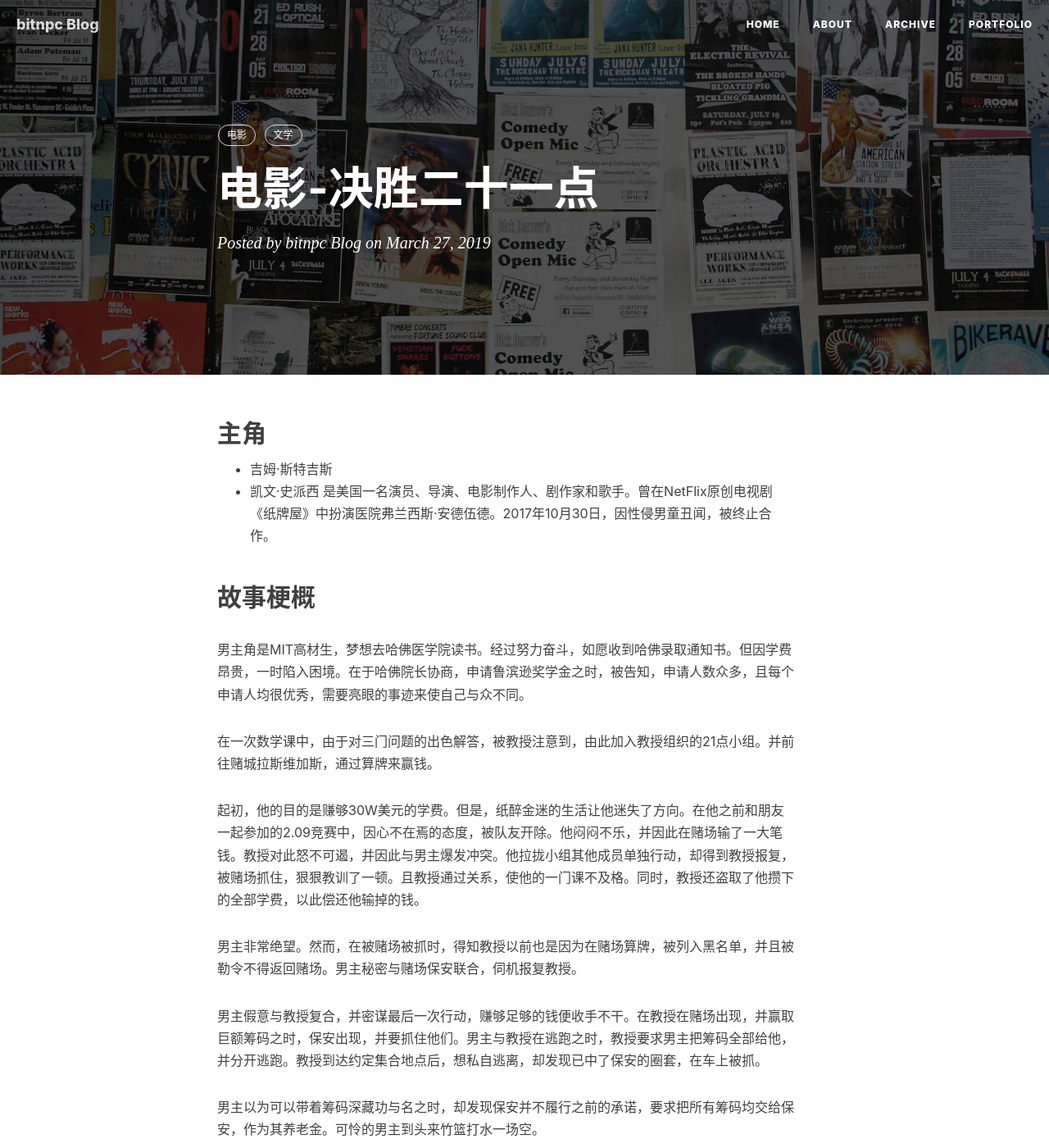
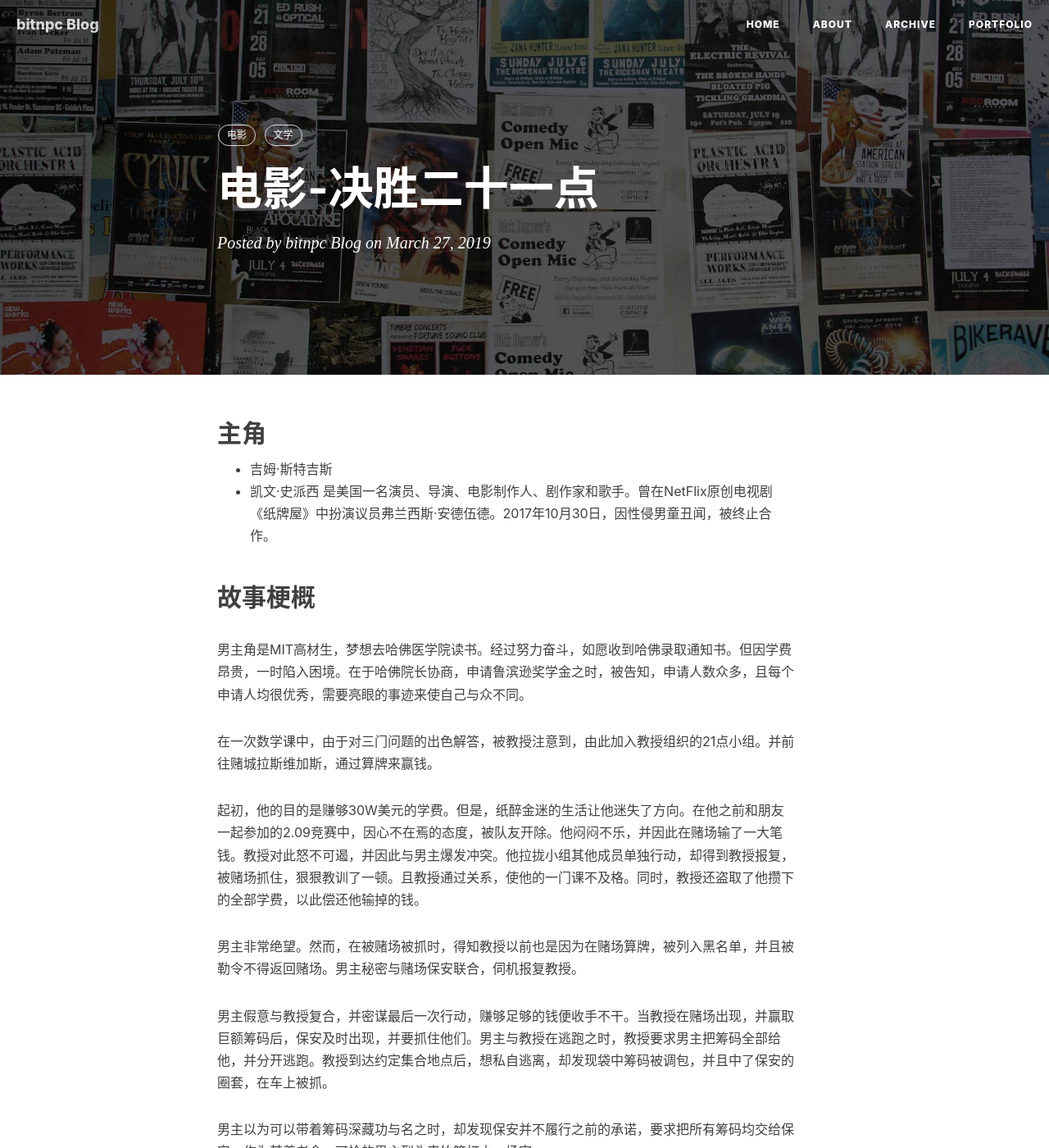
Before and after one commit to bitnpc/bitnpc.github.io, a Jekyll site: the page built from _posts/2019-03-27-电影-决胜二十一点.md, in a window 1280 px wide and 1400 px high. Shown: the whole window at 82% size. Built offline with Jekyll 4.4.1, drawn with Linux system fonts in a browser that asks for light colours; nearby versions of some CDN libraries; comment, search, counter and statistics services are not loaded.

Commit message:
expression fixed

```diff
--- a/_posts/2019-03-27-电影-决胜二十一点.md
+++ b/_posts/2019-03-27-电影-决胜二十一点.md
@@ -11,7 +11,7 @@ tags:
 ## 主角
 - 吉姆·斯特吉斯
 - 凯文·史派西
-是美国一名演员、导演、电影制作人、剧作家和歌手。曾在NetFlix原创电视剧《纸牌屋》中扮演医院弗兰西斯·安德伍德。2017年10月30日，因性侵男童丑闻，被终止合作。
+是美国一名演员、导演、电影制作人、剧作家和歌手。曾在NetFlix原创电视剧《纸牌屋》中扮演议员弗兰西斯·安德伍德。2017年10月30日，因性侵男童丑闻，被终止合作。
 
 ## 故事梗概
 男主角是MIT高材生，梦想去哈佛医学院读书。经过努力奋斗，如愿收到哈佛录取通知书。但因学费昂贵，一时陷入困境。在于哈佛院长协商，申请鲁滨逊奖学金之时，被告知，申请人数众多，且每个申请人均很优秀，需要亮眼的事迹来使自己与众不同。
@@ -22,7 +22,7 @@ tags:
 
 男主非常绝望。然而，在被赌场被抓时，得知教授以前也是因为在赌场算牌，被列入黑名单，并且被勒令不得返回赌场。男主秘密与赌场保安联合，伺机报复教授。
 
-男主假意与教授复合，并密谋最后一次行动，赚够足够的钱便收手不干。在教授在赌场出现，并赢取巨额筹码之时，保安出现，并要抓住他们。男主与教授在逃跑之时，教授要求男主把筹码全部给他，并分开逃跑。教授到达约定集合地点后，想私自逃离，却发现已中了保安的圈套，在车上被抓。
+男主假意与教授复合，并密谋最后一次行动，赚够足够的钱便收手不干。当教授在赌场出现，并赢取巨额筹码后，保安及时出现，并要抓住他们。男主与教授在逃跑之时，教授要求男主把筹码全部给他，并分开逃跑。教授到达约定集合地点后，想私自逃离，却发现袋中筹码被调包，并且中了保安的圈套，在车上被抓。
 
 男主以为可以带着筹码深藏功与名之时，却发现保安并不履行之前的承诺，要求把所有筹码均交给保安，作为其养老金。可怜的男主到头来竹篮打水一场空。
 
```
